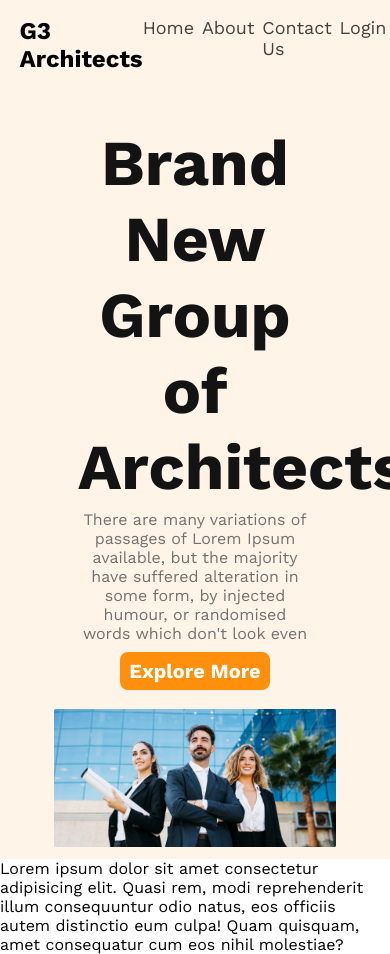
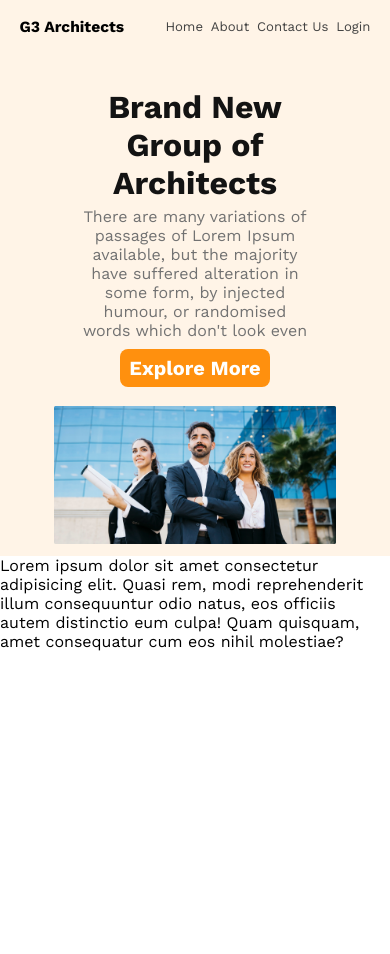
Before and after one commit to Zihan231/G3-Architect, a plain HTML site: page index.html in a window 390 px wide. After the commit the page ends 844 px from the top, so only its background shows below. Drawn offline with nearby package versions, Linux system fonts and the light colour scheme.

Commit message:
Font size fixed for responsiveness

```diff
--- a/style.css
+++ b/style.css
@@ -51,9 +51,13 @@
 #Nav-List li {
   list-style: none;
 }
+nav h2{
+ font-size: 2em;
+}
 nav {
   padding: 2vh;
   justify-content: space-between;
+  align-items: center;
   width: 72.5vw;
   margin: 0px auto 0px auto;
 }
@@ -93,6 +97,15 @@ header img{
     margin: 0px auto 0px auto;
   }
   #Nav-List ul {
+    font-size: 3vw;
     gap: 2vw;
   }
+  .Hero-Heading h1 {
+    /* word-wrap: break-word; */
+  font-size: 2em;
 }
+nav h2{
+  text-align: center;
+ font-size: 4vw;
+}
+}
```
Also changed, not shown: index.html (line endings or trailing spaces).
